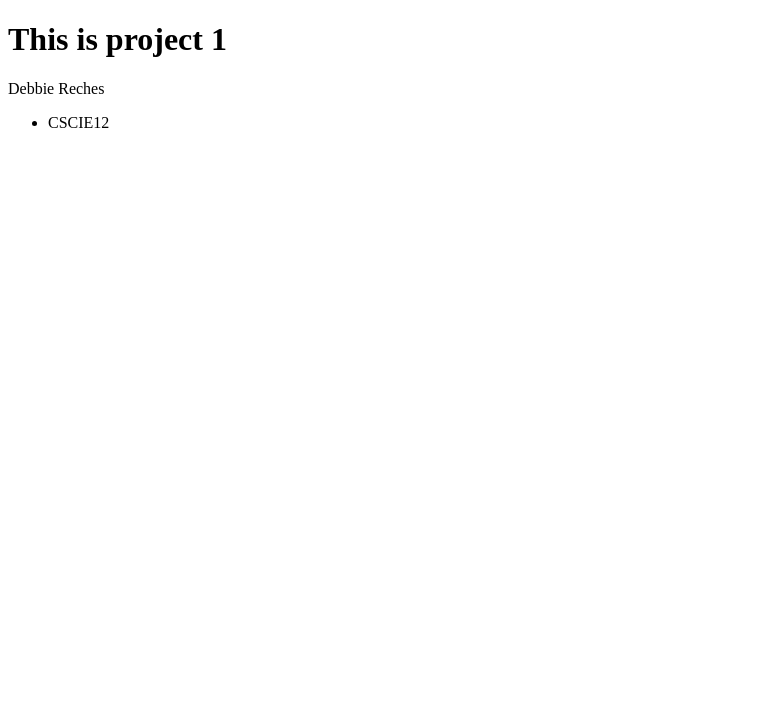
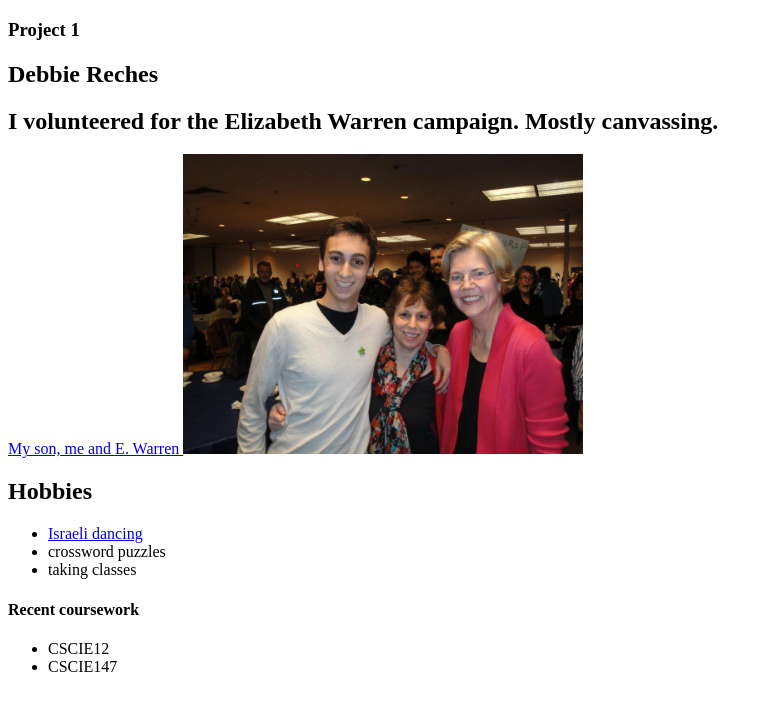
Before and after one commit to dreches/p1.debrex.biz, a PHP site: page / in a window 1280 px wide. Shown: the top 711 px of the page, without its empty margins (0-773 px from the left). Run offline with PHP 8.4, Linux system fonts and the light colour scheme.

Commit message:
Adding an image to the page

```diff
--- a/index.php
+++ b/index.php
@@ -1,11 +1,26 @@
 <!DOCTYPE html>
 <html>
-<head></head>
+<head>
+</head>
 <body>
-<h1>This is project 1</h1>
-<p>Debbie Reches</p>
+<h3>Project 1</h3>
+<h2>Debbie Reches</h2>
+<h2>I volunteered for the Elizabeth Warren campaign. Mostly canvassing.</h2>
+		<a href="http://elizabethwarren.com">My son, me and E. Warren
+		<img src="images/ewarren.jpg" alt="ewarren" width="400" height="300"/></a>
+
+		<h2>Hobbies</h2>
+
+				<ul>
+		<li><a href="http://www.youtube.com/watch?v=zItilwTX7IQ&amp;feature=player_embedded">Israeli dancing </a></li>
+        <li>crossword puzzles</li>
+		<li>taking classes</li>
+			</ul>
+<h4>Recent coursework</h4>
 <ul>
 <li>CSCIE12
 </li>
+<li>CSCIE147
+</li>
 </ul>
 </body>
```
Also changed, not shown: images/ewarren.jpg (added).
